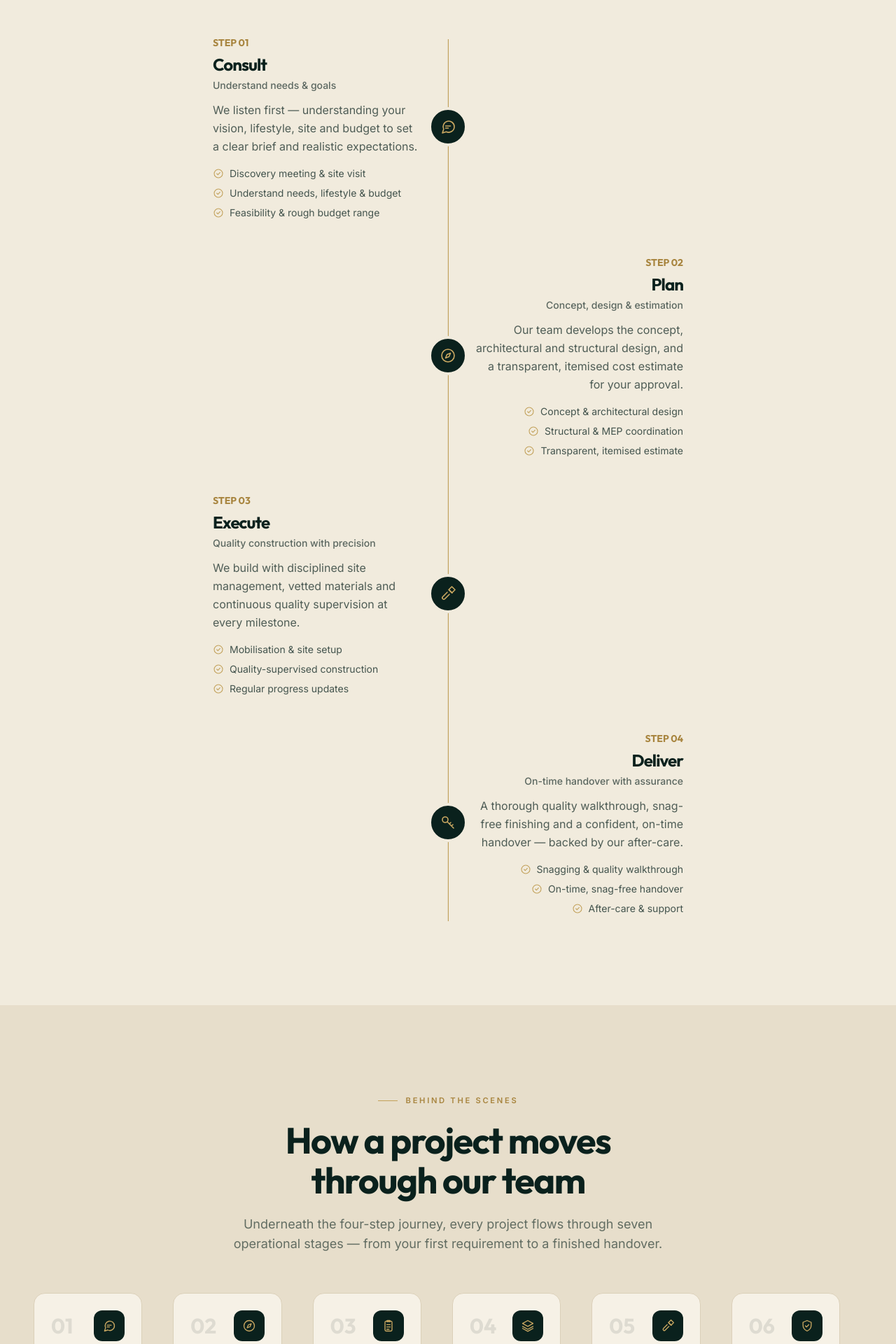
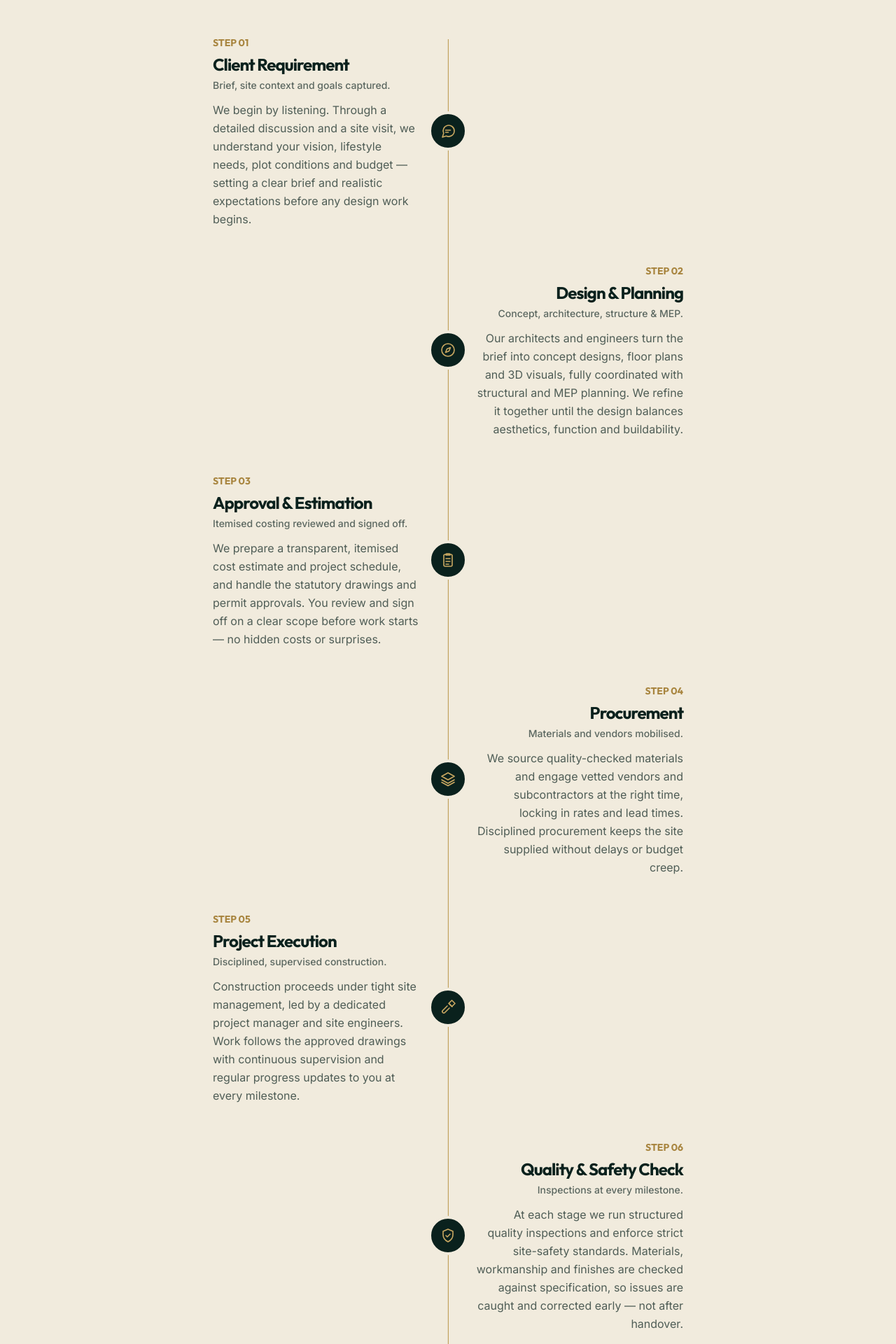
Before and after one commit to Ahamedshakir02/holytouch-website, a React (Vite) app: page /process in a window 1280 px wide. Shown: the part 880-2800 px from the top of the page at 70% size. Built offline with nearby package versions, Linux system fonts and the light colour scheme.

Commit message:
feat: enhance project journey details on Process page with expanded execution flow descriptions

```diff
--- a/src/data/content.js
+++ b/src/data/content.js
@@ -102,17 +102,52 @@ export const orgStructure = [
   },
 ]
 
-// Operational project journey shown as a connected stepper on the Process page.
-// Sits beneath the customer-facing 4-step `process` above. Captions are
-// supporting copy — refine as needed.
+// Operational project journey shown as the timeline on the Process page.
+// `caption` is a short subtitle; `text` is the full explanation. Copy is
+// editable marketing text — refine as needed.
 export const executionFlow = [
-  { title: 'Client Requirement', icon: 'chat', caption: 'Brief, site context and goals captured.' },
-  { title: 'Design & Planning', icon: 'compass', caption: 'Concept, architecture, structure & MEP.' },
-  { title: 'Approval & Estimation', icon: 'clipboard', caption: 'Itemised costing reviewed and signed off.' },
-  { title: 'Procurement', icon: 'layers', caption: 'Materials and vendors mobilised.' },
-  { title: 'Project Execution', icon: 'hammer', caption: 'Disciplined, supervised construction.' },
-  { title: 'Quality & Safety Check', icon: 'shield', caption: 'Inspections at every milestone.' },
-  { title: 'Project Handover', icon: 'key', caption: 'Snag-free, on-time delivery.' },
+  {
+    title: 'Client Requirement',
+    icon: 'chat',
+    caption: 'Brief, site context and goals captured.',
+    text: 'We begin by listening. Through a detailed discussion and a site visit, we understand your vision, lifestyle needs, plot conditions and budget — setting a clear brief and realistic expectations before any design work begins.',
+  },
+  {
+    title: 'Design & Planning',
+    icon: 'compass',
+    caption: 'Concept, architecture, structure & MEP.',
+    text: 'Our architects and engineers turn the brief into concept designs, floor plans and 3D visuals, fully coordinated with structural and MEP planning. We refine it together until the design balances aesthetics, function and buildability.',
+  },
+  {
+    title: 'Approval & Estimation',
+    icon: 'clipboard',
+    caption: 'Itemised costing reviewed and signed off.',
+    text: 'We prepare a transparent, itemised cost estimate and project schedule, and handle the statutory drawings and permit approvals. You review and sign off on a clear scope before work starts — no hidden costs or surprises.',
+  },
+  {
+    title: 'Procurement',
+    icon: 'layers',
+    caption: 'Materials and vendors mobilised.',
+    text: 'We source quality-checked materials and engage vetted vendors and subcontractors at the right time, locking in rates and lead times. Disciplined procurement keeps the site supplied without delays or budget creep.',
+  },
+  {
+    title: 'Project Execution',
+    icon: 'hammer',
+    caption: 'Disciplined, supervised construction.',
+    text: 'Construction proceeds under tight site management, led by a dedicated project manager and site engineers. Work follows the approved drawings with continuous supervision and regular progress updates to you at every milestone.',
+  },
+  {
+    title: 'Quality & Safety Check',
+    icon: 'shield',
+    caption: 'Inspections at every milestone.',
+    text: 'At each stage we run structured quality inspections and enforce strict site-safety standards. Materials, workmanship and finishes are checked against specification, so issues are caught and corrected early — not after handover.',
+  },
+  {
+    title: 'Project Handover',
+    icon: 'key',
+    caption: 'Snag-free, on-time delivery.',
+    text: 'After a thorough snagging walkthrough and final quality check, we hand over a clean, completed project on schedule — along with documentation and after-care support, so you can move in with complete confidence.',
+  },
 ]
 
 export const stats = [
--- a/src/pages/Process.jsx
+++ b/src/pages/Process.jsx
@@ -1,4 +1,4 @@
-import { useRef, Fragment } from 'react'
+import { useRef } from 'react'
 import { motion, useScroll, useReducedMotion } from 'framer-motion'
 import Seo from '../components/Seo'
 import PageHero from '../components/PageHero'
@@ -8,17 +8,9 @@ import Icon from '../components/Icon'
 import CtaBand from '../sections/CtaBand'
 import BlueprintGrid from '../components/decor/BlueprintGrid'
 import GlowBlob from '../components/decor/GlowBlob'
-import { process, valueProps, executionFlow } from '../data/content'
+import { valueProps, executionFlow } from '../data/content'
 
 const HERO = 'https://images.unsplash.com/photo-1454165804606-c3d57bc86b40?auto=format&fit=crop&w=1920&q=80'
-
-// Extra detail bullets per stage (placeholder copy — refine as needed).
-const stageDetails = {
-  Consult: ['Discovery meeting & site visit', 'Understand needs, lifestyle & budget', 'Feasibility & rough budget range'],
-  Plan: ['Concept & architectural design', 'Structural & MEP coordination', 'Transparent, itemised estimate'],
-  Execute: ['Mobilisation & site setup', 'Quality-supervised construction', 'Regular progress updates'],
-  Deliver: ['Snagging & quality walkthrough', 'On-time, snag-free handover', 'After-care & support'],
-}
 
 export default function Process() {
   const timelineRef = useRef(null)
@@ -32,13 +24,13 @@ export default function Process() {
     <>
       <Seo
         title="Our Process — From Dream to Doorstep"
-        description="The Holytouch 4-step journey: Consult, Plan, Execute, Deliver. A transparent, milestone-driven process that keeps your project on time and stress-free."
+        description="The Holytouch project journey — from client requirement through design, approval, procurement, execution and quality checks to a snag-free handover. A transparent, milestone-driven process."
       />
       <PageHero
         breadcrumb="Process"
         eyebrow="How we work"
         title="A clear path from dream to doorstep"
-        intro="Every Holytouch project follows the same deliberate four-step journey — so you always know what's happening now, and what comes next."
+        intro="Every Holytouch project follows the same clear, milestone-driven journey — so you always know what's happening now, and what comes next."
         image={HERO}
       />
 
@@ -55,73 +47,26 @@ export default function Process() {
             />
 
             <div className="space-y-12">
-              {process.map((p, i) => (
-                <Reveal key={p.step} delay={0.05} className="relative">
+              {executionFlow.map((s, i) => (
+                <Reveal key={s.title} delay={0.05} className="relative">
                   <div className={`flex flex-col gap-6 sm:flex-row sm:items-center ${i % 2 === 1 ? 'sm:flex-row-reverse' : ''}`}>
                     {/* node */}
                     <div className="absolute left-0 flex h-14 w-14 items-center justify-center rounded-full border-4 border-cream-100 bg-teal-900 text-brass-400 sm:left-1/2 sm:-translate-x-1/2">
-                      <Icon name={p.icon} className="h-6 w-6" />
+                      <Icon name={s.icon} className="h-6 w-6" />
                     </div>
 
                     {/* card */}
                     <div className={`ml-20 sm:ml-0 sm:w-[calc(50%-2.5rem)] ${i % 2 === 1 ? 'sm:pr-12 sm:text-right' : 'sm:pl-12'}`}>
-                      <span className="font-display text-sm font-bold text-brass-600">STEP {p.step}</span>
-                      <h3 className="mt-1 font-display text-2xl font-bold text-teal-900">{p.title}</h3>
-                      <p className="mt-1 text-sm font-medium text-teal-900/65">{p.short}</p>
-                      <p className="mt-3 text-base leading-relaxed text-teal-900/70">{p.text}</p>
-                      <ul className={`mt-4 space-y-2 ${i % 2 === 1 ? 'sm:flex sm:flex-col sm:items-end' : ''}`}>
-                        {stageDetails[p.title].map((d) => (
-                          <li key={d} className="flex items-center gap-2 text-sm text-teal-900/75">
-                            <Icon name="check" className="h-4 w-4 shrink-0 text-brass-500" />
-                            {d}
-                          </li>
-                        ))}
-                      </ul>
+                      <span className="font-display text-sm font-bold text-brass-600">STEP {String(i + 1).padStart(2, '0')}</span>
+                      <h3 className="mt-1 font-display text-2xl font-bold text-teal-900">{s.title}</h3>
+                      <p className="mt-1 text-sm font-medium text-teal-900/65">{s.caption}</p>
+                      <p className="mt-3 text-base leading-relaxed text-teal-900/70">{s.text}</p>
                     </div>
                     <div className="hidden sm:block sm:w-[calc(50%-2.5rem)]" />
                   </div>
                 </Reveal>
               ))}
             </div>
-          </div>
-        </div>
-      </section>
-
-      {/* Execution flow — operational stages behind the journey */}
-      <section className="bg-cream-200 section-y">
-        <div className="container-px">
-          <SectionHeading
-            align="center"
-            eyebrow="Behind the scenes"
-            title="How a project moves through our team"
-            intro="Underneath the four-step journey, every project flows through seven operational stages — from your first requirement to a finished handover."
-            className="mx-auto"
-          />
-          <div className="mt-14 flex flex-col items-stretch gap-3 lg:flex-row lg:flex-wrap lg:justify-center">
-            {executionFlow.map((s, i) => (
-              <Fragment key={s.title}>
-                <Reveal
-                  delay={i * 0.06}
-                  className="group relative flex flex-col rounded-2xl border border-cream-300 bg-cream-50 p-6 lg:min-w-[150px] lg:max-w-[200px] lg:flex-1"
-                >
-                  <div className="flex items-center justify-between">
-                    <span className="font-display text-3xl font-bold text-teal-900/10 transition-colors group-hover:text-brass-500/30">
-                      {String(i + 1).padStart(2, '0')}
-                    </span>
-                    <span className="flex h-11 w-11 items-center justify-center rounded-xl bg-teal-900 text-brass-400">
-                      <Icon name={s.icon} className="h-5 w-5" />
-                    </span>
-                  </div>
-                  <h3 className="mt-4 font-display text-base font-semibold text-teal-900">{s.title}</h3>
-                  <p className="mt-1 text-sm leading-relaxed text-teal-900/60">{s.caption}</p>
-                </Reveal>
-                {i < executionFlow.length - 1 && (
-                  <div className="flex shrink-0 items-center justify-center text-brass-500" aria-hidden="true">
-                    <Icon name="arrow" className="h-5 w-5 rotate-90 lg:rotate-0" strokeWidth={2.5} />
-                  </div>
-                )}
-              </Fragment>
-            ))}
           </div>
         </div>
       </section>
--- a/src/sections/ProcessSection.jsx
+++ b/src/sections/ProcessSection.jsx
@@ -17,7 +17,7 @@ export default function ProcessSection() {
             index="(02)"
             eyebrow="Our process"
             title="A clear path from dream to doorstep"
-            intro="Four deliberate stages keep your project transparent, on schedule and stress-free — you always know what's happening and what's next."
+            intro="At a glance, here's how every project moves from first consultation to final handover — explore the journey for the full step-by-step process."
           />
           <Reveal>
             <Link to="/process" className="btn-ghost-light shrink-0">
```
